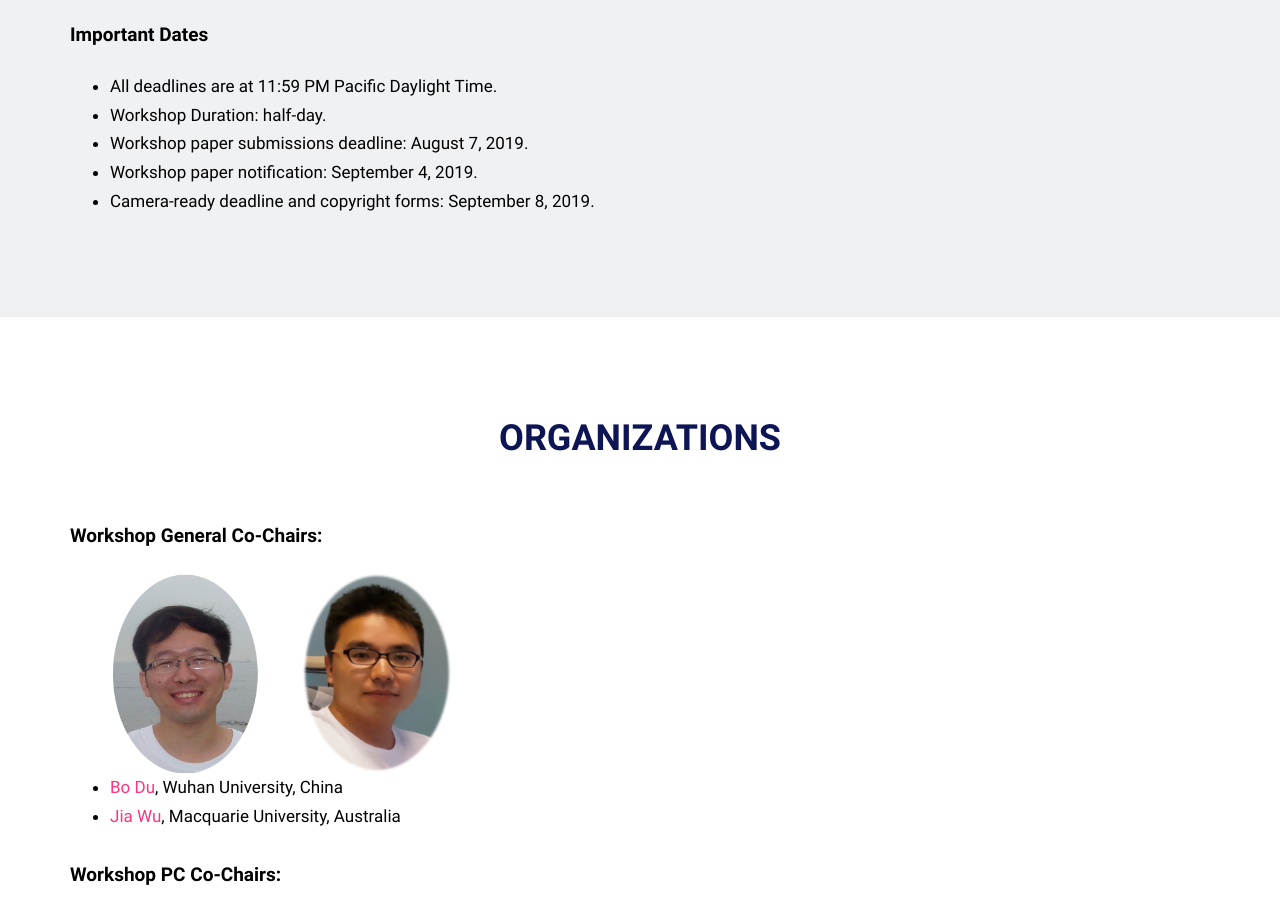
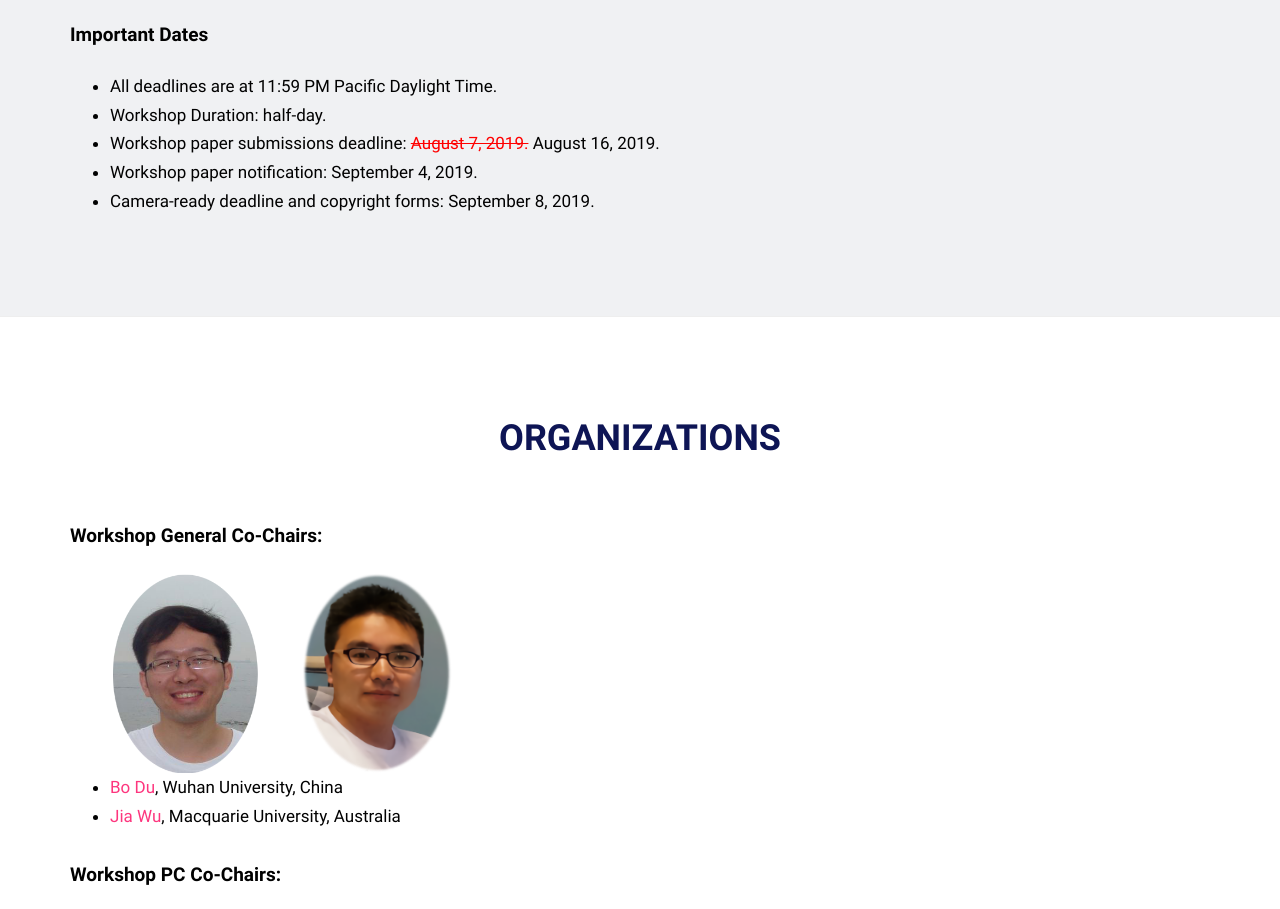
Before and after one commit to zzwloveai/scw, a plain HTML site: page index.html in a window 1280 px wide. Shown: the part 2980-3889 px from the top of the page. Drawn offline with Linux system fonts and the light colour scheme.

Commit message:
Add files via upload

```diff
--- a/index.html
+++ b/index.html
@@ -172,7 +172,7 @@
 					<ul style="list-style-type:disc;padding-left: 0px;margin-left: 40px;">
 							<li>All deadlines are at 11:59 PM Pacific Daylight Time.</li>
 							<li>Workshop Duration: half-day.</li>
-							<li>Workshop paper submissions deadline: August 7, 2019.</li>
+							<li>Workshop paper submissions deadline: <font color="red"><s>August 7, 2019.</s></font> August 16, 2019.</li>
 							<li>Workshop paper notification: September 4, 2019.</li>
 							<li>Camera-ready deadline and copyright forms: September 8, 2019.</li>
 					</ul>
```
